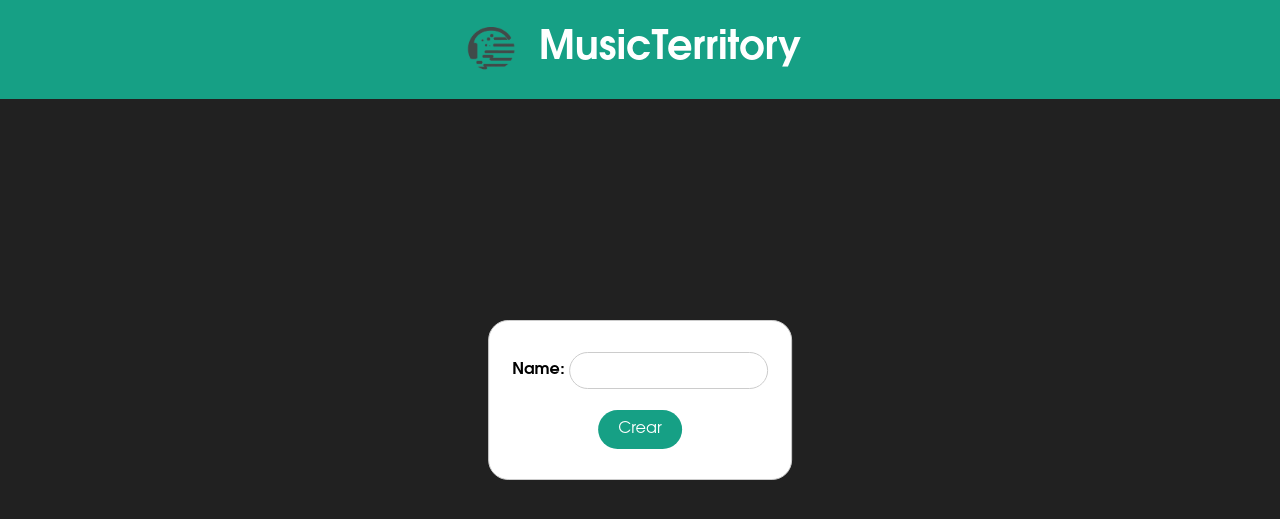
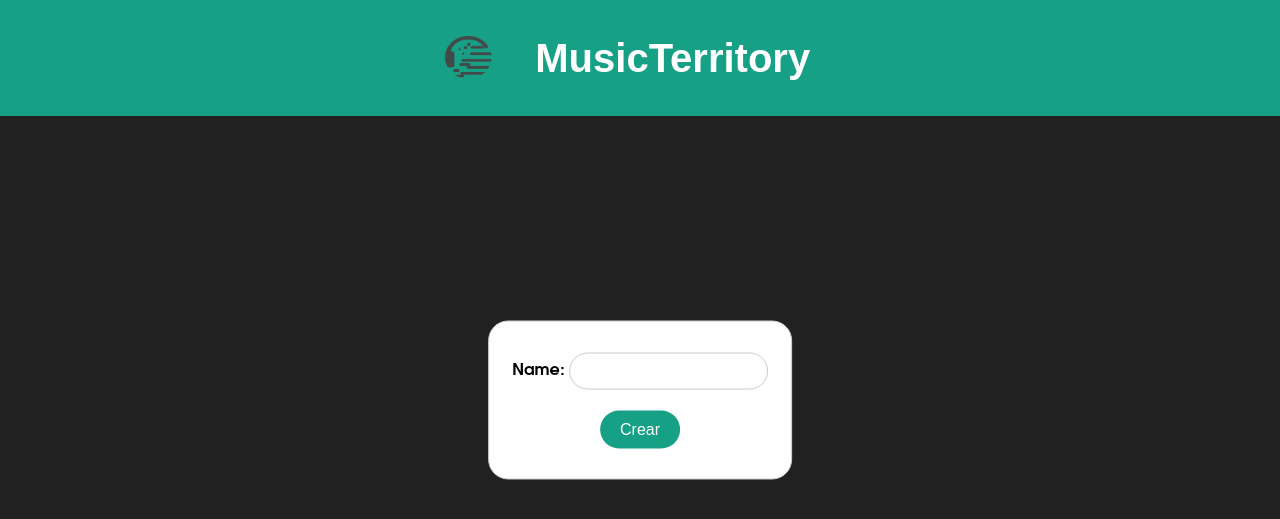
Before and after one commit to lau-marti/WebProject, a Django app: page /musicterritory/playlists/create in a window 1280 px wide. Shown: the top 519 px of the page. Run offline with Django 5.2, Linux system fonts and the light colour scheme; the visitor is signed in with stand-in values (Sample User, id 1).

Commit message:
2.5 boto home

```diff
--- a/static/css/styles.css
+++ b/static/css/styles.css
@@ -1,3 +1,5 @@
+@import url('https://fonts.googleapis.com/css2?family=Signika:wght@300..700&display=swap');
+
 body {
     background-color: #212121;
     font-family: "URW Gothic";
@@ -15,7 +17,6 @@ body {
     border-radius: 20px;
     cursor: pointer;
     font-size: 16px;
-    font-family: "URW Gothic";
     transition: background-color 0.3s ease;
     cursor: pointer;
     margin: 10px;
@@ -124,6 +125,9 @@ h1 {
     color: #1db954;
     text-align: center; /* Centra el texto dentro del h1 */
     margin: 0; /* Elimina cualquier margen predeterminado que pueda tener el h1 */
+}
+.h1:hover {
+    background-color: #16a085;
 }
 
 .Paragraf1 {
--- a/templates/base.html
+++ b/templates/base.html
@@ -14,8 +14,12 @@
 
 <body>
 <div class="header">
-      <img src="{% static 'images/logo2.png' %}" class="logo">
-      <h1>MusicTerritory</h1>
+    <img src="{% static 'images/logo2.png' %}" class="logo">
+    <a href="/musicterritory/">
+        <button class="genericButton h1">
+            <h1>MusicTerritory</h1>
+        </button>
+    </a>
 </div>
   <main>
 
--- a/templates/playlist_detail.html
+++ b/templates/playlist_detail.html
@@ -14,7 +14,7 @@
     {% for song in playlist.songs.all %}
         <li style="display: flex; justify-content: space-between; align-items: center;">
             <span class="Paragraf1">{{ song.title }} - {{ song.artist }}</span>
-            <form action="{% url 'web:delete_song' song.id %}" method="POST" class="inline">
+            <form action="{% url 'web:delete_song' song.id playlist.id %}" method="POST" class="inline">
                 {% csrf_token %}
                 <button type="submit" class="deleteButton">Eliminar</button>
             </form>
--- a/web/urls.py
+++ b/web/urls.py
@@ -47,6 +47,6 @@ urlpatterns = [
 
     path('playlists/<int:pk>/songs/add_song', add_song, name='add_song'),
 
-    path('song/<int:song_id>/delete/', delete_song, name='delete_song'),
+    path('song/<int:song_id>/delete/<int:playlist_id>/', delete_song, name='delete_song'),
 
 ]
--- a/web/views.py
+++ b/web/views.py
@@ -74,10 +74,11 @@ def add_song(request, pk):
         # Si la solicitud no es POST, devolver un error
         return JsonResponse({'error': 'Método no permitido'}, status=405)
 
-def delete_song(request, song_id):
+def delete_song(request, song_id, playlist_id):
     if request.method == 'POST':
+        playlist = get_object_or_404(Playlist, pk=playlist_id)
         song = get_object_or_404(Song, id=song_id)
-        song.delete()
-        return HttpResponseRedirect(request.META.get('HTTP_REFERER'))
+        playlist.songs.remove(song)
+        return redirect(playlist.get_absolute_url())
     else:
         return JsonResponse({'error': 'Método no permitido'}, status=405)
```
